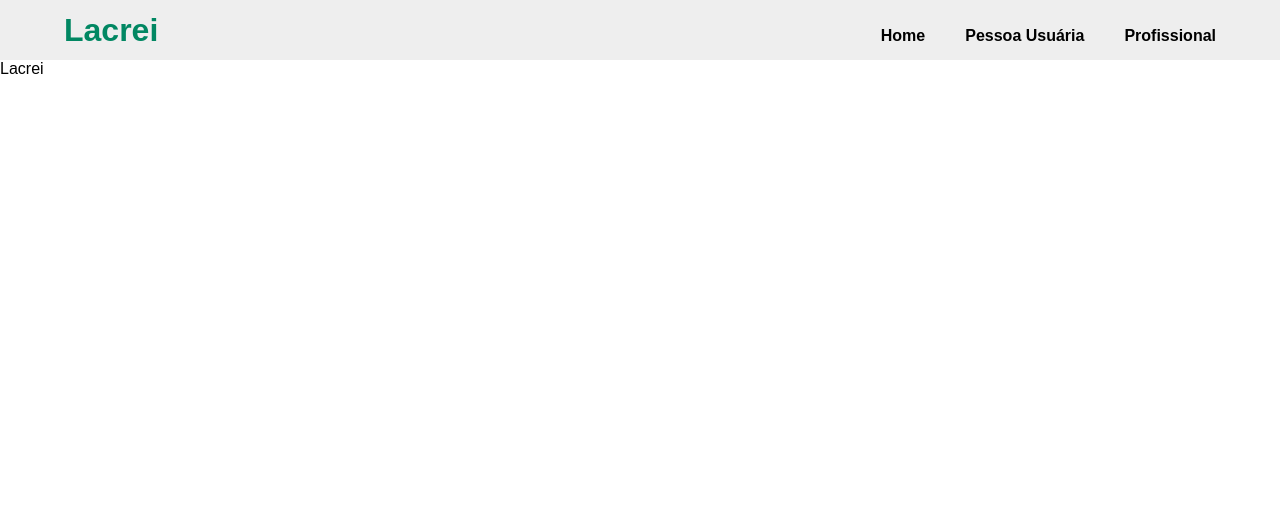
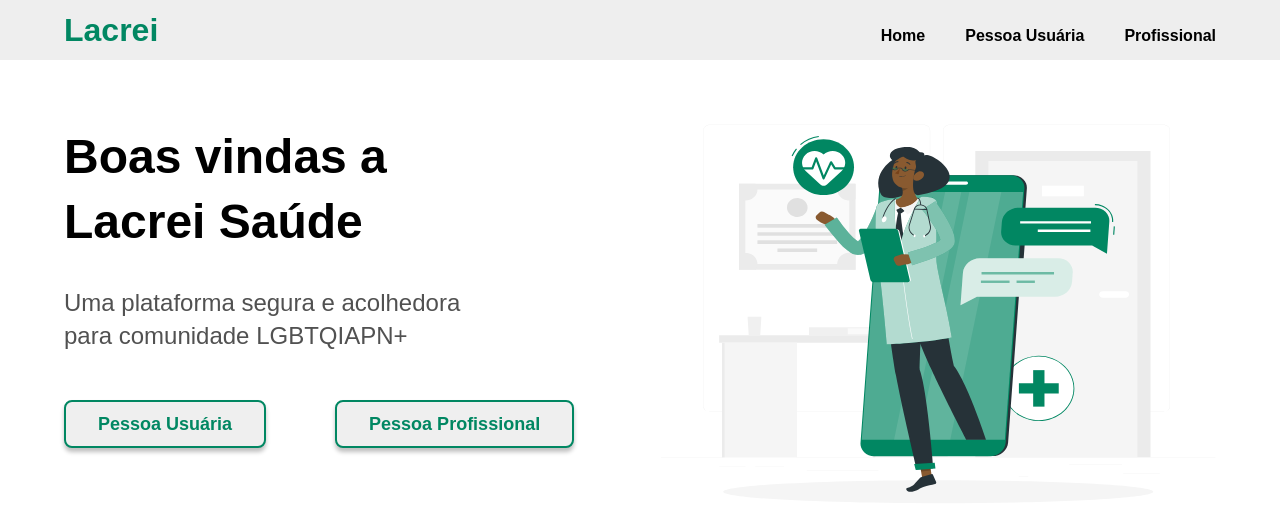
Before and after one commit to RaissaVasconcelos/Desafio-Lacrei2.0, a React (Vite) app in the folder desafio-lacrei/: page / in a window 1280 px wide. Shown: the top 530 px of the page. Built offline with nearby package versions, Linux system fonts and the light colour scheme.

Commit message:
style: component Home

```diff
--- a/desafio-lacrei/src/App.tsx
+++ b/desafio-lacrei/src/App.tsx
@@ -2,15 +2,14 @@ import { ThemeProvider } from 'styled-components'
 import { defaultTheme } from './style/themes/default'
 import { GlobalStyle } from './style/global'
 import { Header } from './componentes/Header'
+import { Home } from './componentes/Home'
 
 function App() {
   return (
     <ThemeProvider theme={defaultTheme}>
       <GlobalStyle />
       <Header />
-      <div className="App">
-        Lacrei
-      </div>
+      <Home />
     </ThemeProvider>
   )
 }
--- a/desafio-lacrei/src/componentes/Header.style.ts
+++ b/desafio-lacrei/src/componentes/Header.style.ts
@@ -19,7 +19,7 @@ export const HeaderContainer = styled.header`
     font-weight: 700;
     font-size: 32px;
     line-height: 44px;
-    color: ${(props) => props.theme['color-green']};
+    color: ${(props) => props.theme['green-100']};
 }
 
 `
@@ -32,7 +32,7 @@ export const NavContainer = styled.nav`
   font-size: 16px;
   line-height: 22px;
 
-  color: ${(props) => props.theme['black-100']};
+  color: ${(props) => props.theme['black-200']};
 
   flex: none;
   order: 0;
--- /dev/null
+++ b/desafio-lacrei/src/componentes/Home.styled.ts
@@ -0,0 +1,52 @@
+import styled from 'styled-components'
+
+export const Main = styled.main`
+  display: flex;
+  max-width: 1366px;
+  justify-content: baseline;
+  justify-content: space-between;
+  gap: 8px;
+  margin: 64px 64px;
+`
+
+export const ButtonContainer = styled.div`
+  display: flex;
+  justify-content: space-between;
+  gap: 69px;
+  margin-top: 16px;
+
+  button {
+    padding: 0.6rem 2rem;
+    box-shadow: 0px 4px 4px rgba(0, 0, 0, 0.25);
+    border-radius: 8px;
+    font-style: normal;
+    font-weight: 700;
+    font-size: 18px;
+    line-height: 25px;
+    border: 2px solid ${(props) => props.theme['green-100']};
+    color: ${(props) => props.theme['green-100']};
+  }
+`
+
+export const SectionText = styled.section`
+  display: flex;
+  flex-direction: column;
+  gap: 32px;
+
+  h1 {
+    width: 28.4rem;
+    font-style: normal;
+    font-weight: 700;
+    font-size: 48px;
+    line-height: 65px;
+  }
+
+  p {
+    width: 403px;
+    font-style: normal;
+    font-weight: 400;
+    font-size: 24px;
+    line-height: 33px;
+    color: ${(props) => props.theme['black-100']};
+  }
+`
--- a/desafio-lacrei/src/style/global.ts
+++ b/desafio-lacrei/src/style/global.ts
@@ -11,7 +11,7 @@ export const GlobalStyle = createGlobalStyle`
   }
   body {
       background-color: ${(props) => props.theme['white']};
-      color: ${(props) => props.theme['black-100']};
+      color: ${(props) => props.theme['black-200']};
       -webkit-font-smoothing: antialiased
   }
   body, input, textarea, button {
--- a/desafio-lacrei/src/style/themes/default.ts
+++ b/desafio-lacrei/src/style/themes/default.ts
@@ -1,6 +1,7 @@
 export const defaultTheme = {
   white: '#fff',
 
-  'black-100': '#000',
-  'color-green': '#018762'
+  'black-200': '#000',
+  'black-100': '#515151',
+  'green-100': '#018762'
 } as const
```
Also changed, not shown: desafio-lacrei/public/rafiki 2.svg (added).
